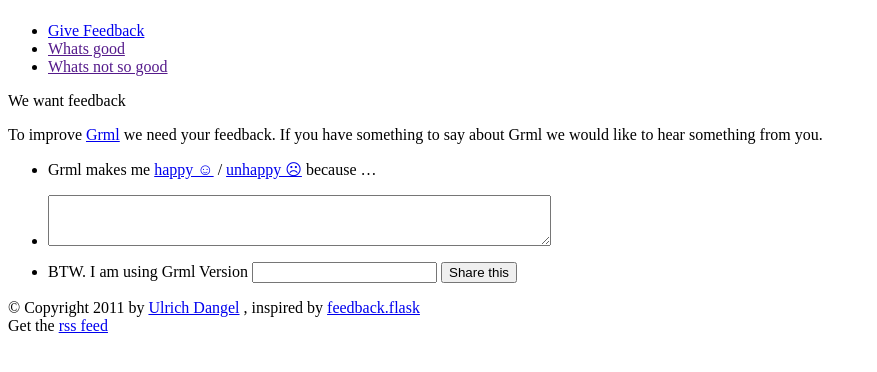
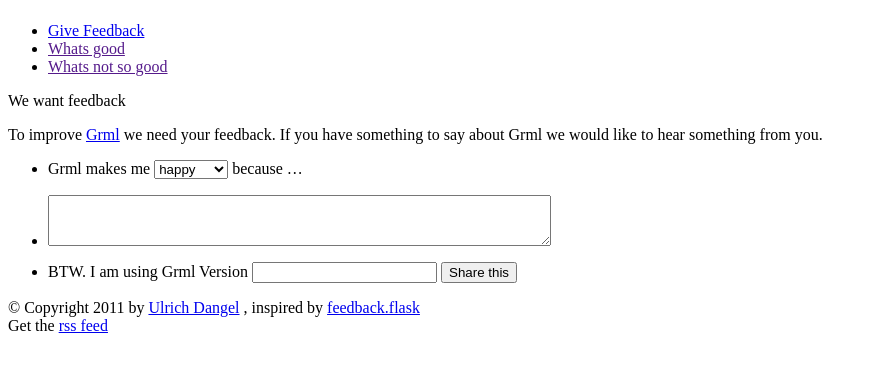
Before and after one commit to mrud/feedback.grml.org, a Django app: page / in a window 1280 px wide. Shown: the part 58-430 px from the top of the page, without its empty margins (0-877 px from the left). Run offline with Django 3.2, Linux system fonts and the light colour scheme; parts of the project's set-up code (start-up, migrations or seed data) failed here and were passed over; some libraries are stand-ins or nearby versions.

Commit message:
Support non javascript browsers as well

```diff
--- a/feedback/templates/feedback/index.html
+++ b/feedback/templates/feedback/index.html
@@ -9,10 +9,13 @@
 <form method="post" action="" class="feedback">
 {% csrf_token %}
 <ul>
-<li> Grml makes me  <span class=selectors>
-          <span class=kind-selector><a href=# class=happy>happy ☺</a></span> /
-          <span class=kind-selector><a href=# class=unhappy>unhappy ☹</a></span>
-           </span> because …
+<li> Grml makes me  <span class="selectors"> </span>
+          <select name="kind">
+              <option value=h>happy</option>
+              <option value=u>unhappy</option>
+          </select>
+
+          </span> because …
 </li>
 <li class="hide step1">
         <p class=text><textarea name=feedback cols=60 rows=3 maxlength=255></textarea>
@@ -23,6 +26,5 @@
         <input class=submit type=submit value="Share this">
         </p>
 </li>
-<input type=hidden name=kind>
 </form>
 {% endblock %}
```
Also changed, not shown: static/script.js (+7 -3 lines).
